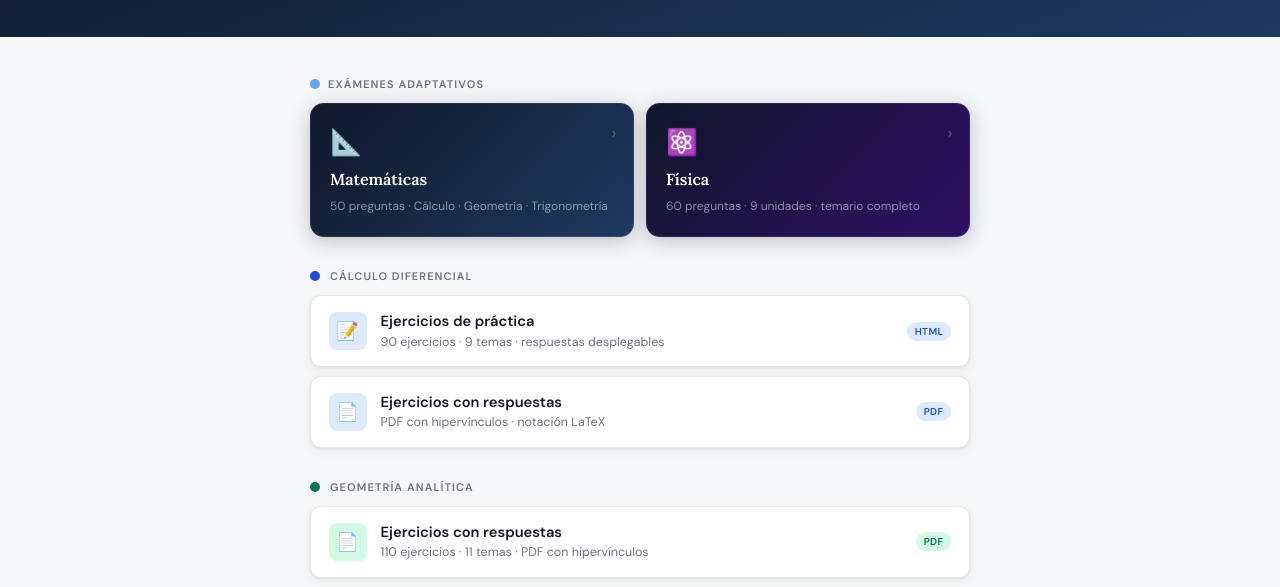
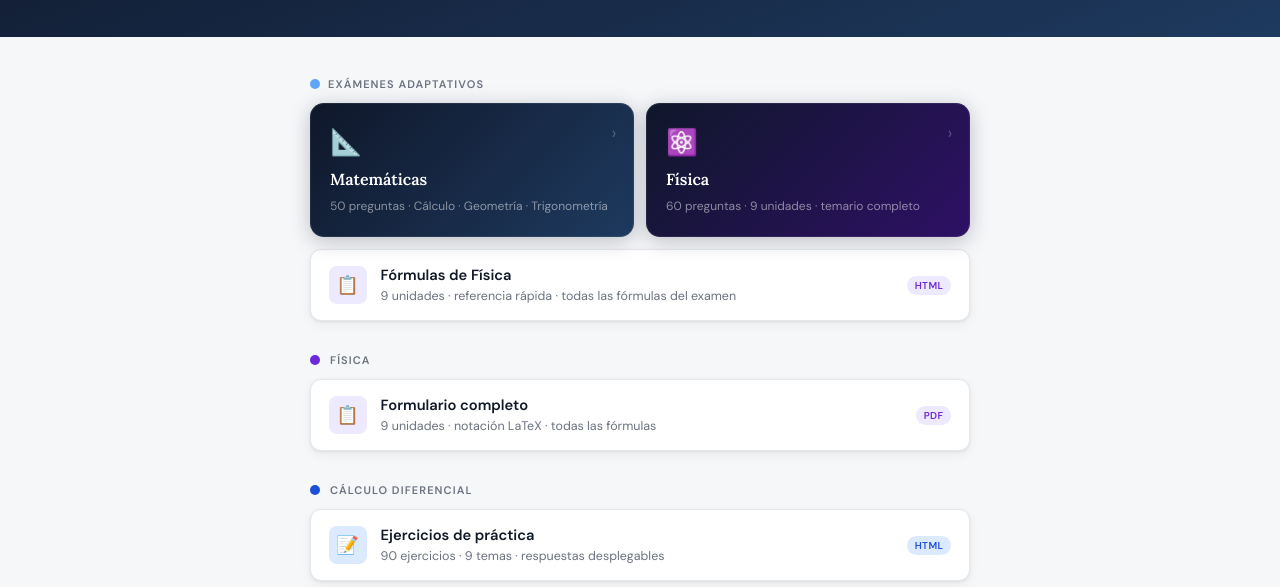
Before and after one commit to Giledvz/clases, a plain HTML site: page index.html in a window 1280 px wide. Shown: the part 160-747 px from the top of the page. Drawn offline with Linux system fonts and the light colour scheme.

Commit message:
Add files via upload
Se agrega el formulario y el índice.

```diff
--- a/index.html
+++ b/index.html
@@ -203,6 +203,34 @@ body {
     </a>
 
   </div>
+  <div class="cards-grid" style="margin-top:.75rem">
+    <a class="card-recurso" href="formulas_fisica.html">
+      <div class="recurso-icono" style="background:#ede9fe">📋</div>
+      <div class="recurso-texto">
+        <div class="recurso-nombre">Fórmulas de Física</div>
+        <div class="recurso-desc">9 unidades · referencia rápida · todas las fórmulas del examen</div>
+      </div>
+      <span class="recurso-badge" style="background:#ede9fe;color:#6d28d9">HTML</span>
+    </a>
+  </div>
+</div>
+
+<!-- Física -->
+<div class="seccion">
+  <div class="seccion-header">
+    <div class="seccion-dot" style="background:#6d28d9"></div>
+    <span class="seccion-titulo">Física</span>
+  </div>
+  <div class="cards-grid">
+    <a class="card-recurso" href="formulas_fisica.pdf">
+      <div class="recurso-icono" style="background:#ede9fe">📋</div>
+      <div class="recurso-texto">
+        <div class="recurso-nombre">Formulario completo</div>
+        <div class="recurso-desc">9 unidades · notación LaTeX · todas las fórmulas</div>
+      </div>
+      <span class="recurso-badge" style="background:#ede9fe;color:#6d28d9">PDF</span>
+    </a>
+  </div>
 </div>
 
 <!-- Cálculo Diferencial -->
```
Also changed, not shown: 1 other file.
